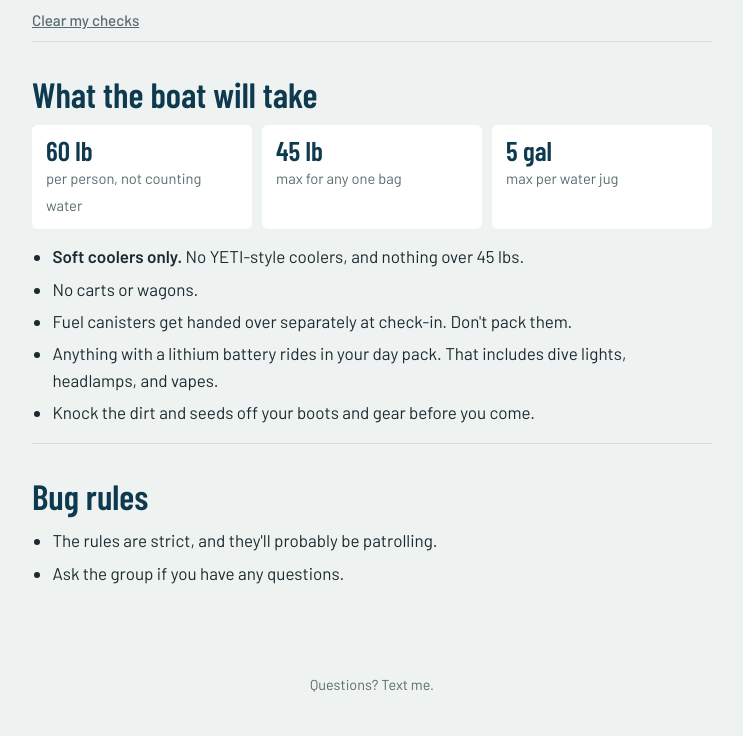
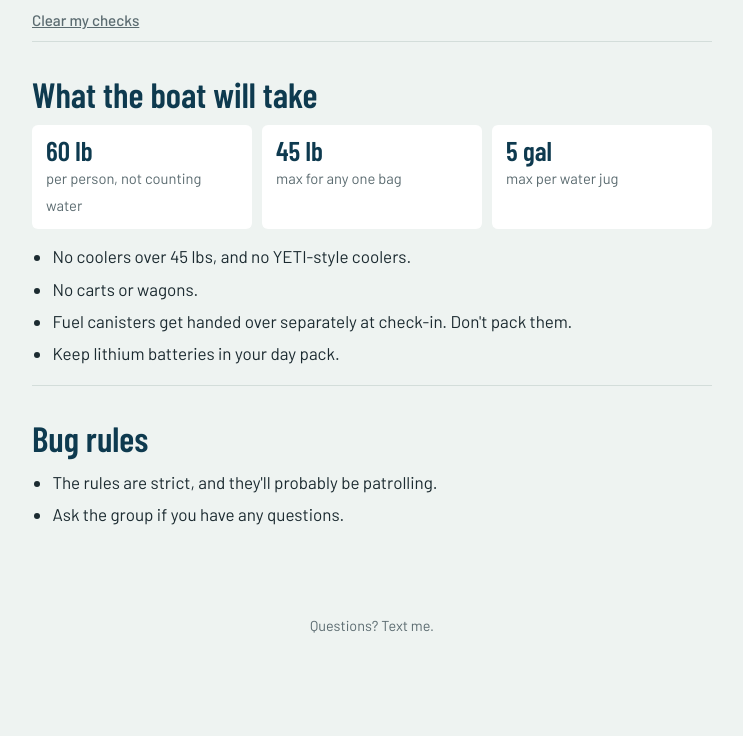
Before and after one commit to bjornkallerud/a-very-fun-weekend, a plain HTML site: page index.html in a window 1280 px wide. Shown: the part 3331-4067 px from the top of the page, without its empty margins (268-1011 px from the left). After the commit the page ends 4009 px from the top, so only its background shows below. Drawn offline with nearby package versions, Linux system fonts and the light colour scheme; a web font is replaced by a local one.

Commit message:
Simplify boat limits
Co-Authored-By: Claude Opus 5.5 <noreply@anthropic.com>

```diff
--- a/index.html
+++ b/index.html
@@ -217,11 +217,10 @@
       <div><b>5 gal</b><span>max per water jug</span></div>
     </div>
     <ul>
-      <li><b>Soft coolers only.</b> No YETI-style coolers, and nothing over 45 lbs.</li>
+      <li>No coolers over 45 lbs, and no YETI-style coolers.</li>
       <li>No carts or wagons.</li>
       <li>Fuel canisters get handed over separately at check-in. Don't pack them.</li>
-      <li>Anything with a lithium battery rides in your day pack. That includes dive lights, headlamps, and vapes.</li>
-      <li>Knock the dirt and seeds off your boots and gear before you come.</li>
+      <li>Keep lithium batteries in your day pack.</li>
     </ul>
   </section>
 
```
